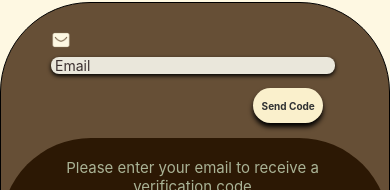
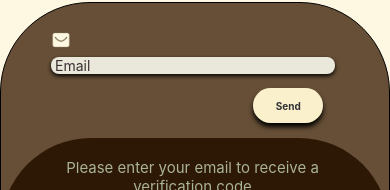
Before and after one commit to watcharaponthod-code/elic, a React Native app: screen /ForgotPassword in a window 390 px wide. Shown: the part 305-495 px from the top of the page. Built offline with nearby package versions, Linux system fonts and the light colour scheme; no server answers.

Commit message:
forgotpassword edit textButton from send code to send

```diff
--- a/screens/ForgotPassword.js
+++ b/screens/ForgotPassword.js
@@ -130,7 +130,7 @@ const ForgotPassword = ({}) => {
               {isLoading ? (
                 <ActivityIndicator size="small" color="#303233" />
               ) : (
-                <Text style={styles.text2}>Send Code</Text>
+                <Text style={styles.text2}>Send</Text>
               )}
             </TouchableOpacity>
           </>
```
